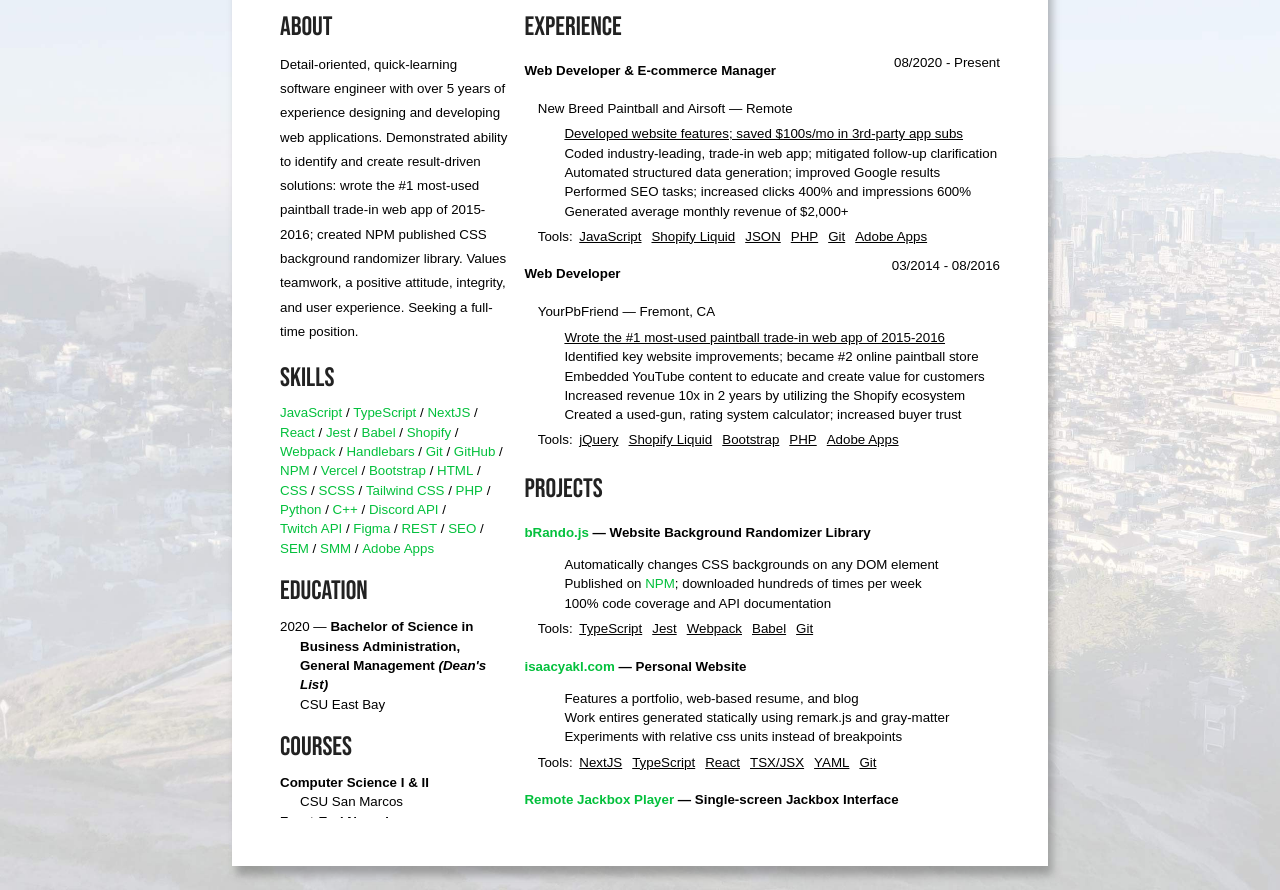
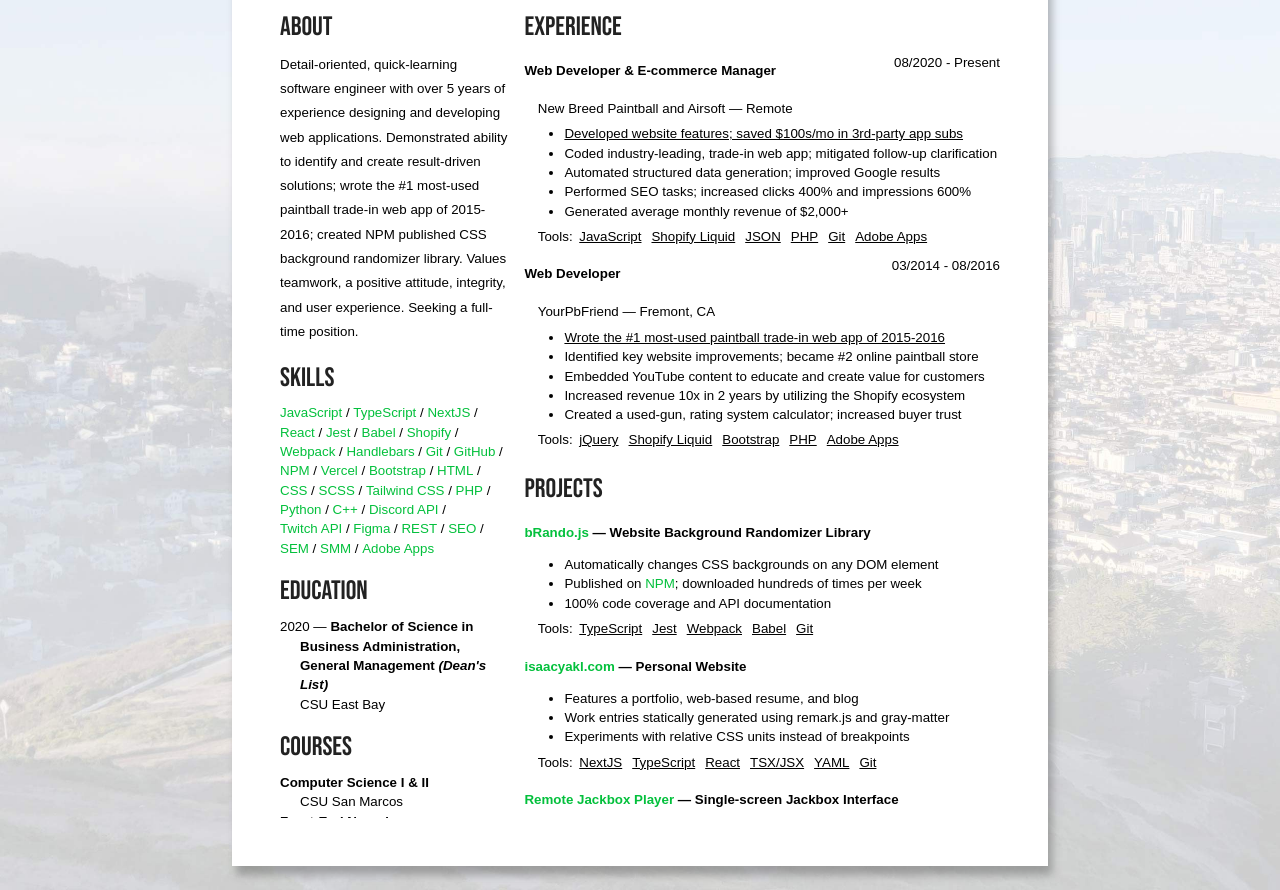
Before and after one commit to yak-was-here/yak-was-here, a Next.js app: page /resume in a window 1280 px wide. Shown: the part 540-1430 px from the top of the page. Built offline with nearby package versions, Linux system fonts and the light colour scheme.

Commit message:
Update resume

```diff
--- a/components/ResumeView.tsx
+++ b/components/ResumeView.tsx
@@ -223,8 +223,8 @@
 								</div>
 								<ul>
 									<li>Features a portfolio, web-based resume, and blog</li>
-									<li>Work entires generated statically using remark.js and gray-matter</li>
-									<li>Experiments with relative css units instead of breakpoints</li>
+									<li>Work entries statically generated using remark.js and gray-matter</li>
+									<li>Experiments with relative CSS units instead of breakpoints</li>
 								</ul>
 								<h4>Tools:</h4>
 								<ul className="resume-work-tools">
--- a/data/meta.tsx
+++ b/data/meta.tsx
@@ -19,4 +19,4 @@
 export const linkedin = "https://linkedin.com/in/isaacyakl";
 export const acceptingWork = true;
 export const intro = `I am a self-taught software engineer with over 5 years of experience designing and developing e-commerce websites and web applications. My work has demonstrated the ability to successfully identify and create competitive business solutions that produce measurable results (e.g. the <a href="./work/yourpbfriend" title="the #1 Paintball trade-in web app of 2015-2016">#1 most-used Paintball trade-in web app of 2015-2016</a>, the <a href="./work/brandojs">bRando.js library</a> with hundreds of downloads/week). Outside of software development, my solutions often involve knowledge of SEO, digital marketing, business management, and design principles.`;
-export const resumeIntroWebDev = "Detail-oriented, quick-learning software engineer with over 5 years of experience designing and developing web applications. Demonstrated ability to identify and create result-driven solutions: wrote the #1 most-used paintball trade-in web app of 2015-2016; created NPM published CSS background randomizer library. Values teamwork, a positive attitude, integrity, and user experience. Seeking a full-time position.";
+export const resumeIntroWebDev = "Detail-oriented, quick-learning software engineer with over 5 years of experience designing and developing web applications. Demonstrated ability to identify and create result-driven solutions; wrote the #1 most-used paintball trade-in web app of 2015-2016; created NPM published CSS background randomizer library. Values teamwork, a positive attitude, integrity, and user experience. Seeking a full-time position.";
--- a/styles/globals.css
+++ b/styles/globals.css
@@ -86,6 +86,9 @@
 	main {
 		@apply m-auto;
 	}
+	ul {
+		@apply list-disc py-2 pl-8;
+	}
 }
 
 /*=========WIP========*/
@@ -98,11 +101,6 @@
 
 .section-outside-heading {
 	padding: 1em;
-}
-
-ul {
-	padding: var(--space-unit) 0rem;
-	padding-left: calc(var(--space-unit) * 4);
 }
 
 div.seeking,
```
Also changed, not shown: 1 other file (tests, documents, lock files or other folders).
